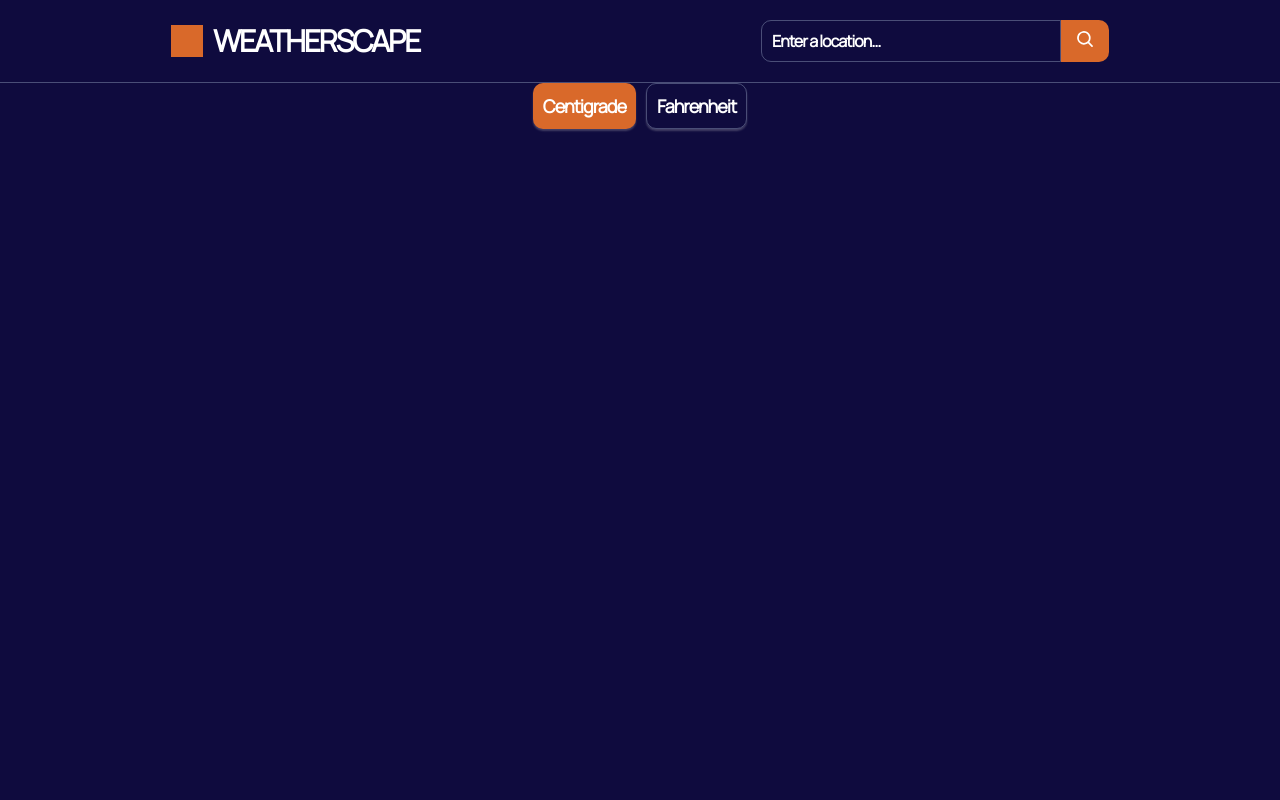
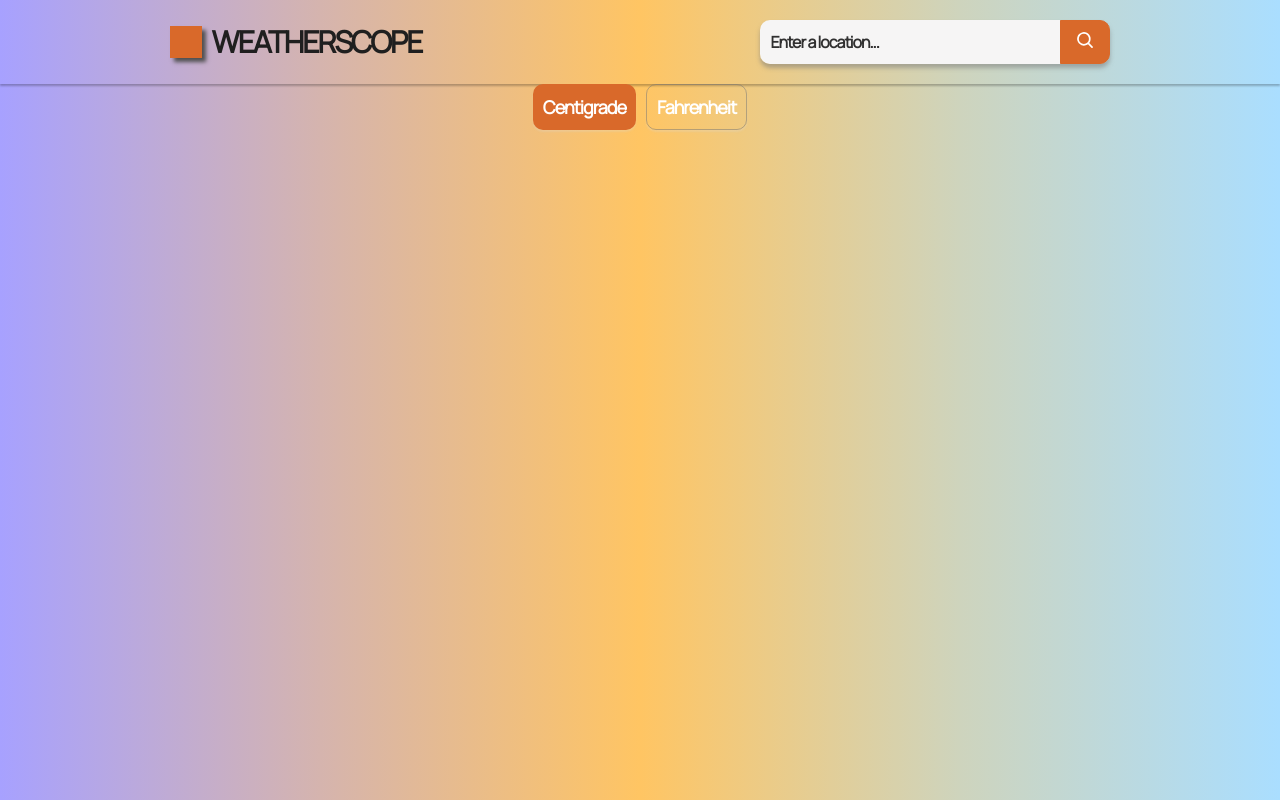
Before and after one commit to j-mcQueen/weatherscape, a React (Create React App) app: page / in a window 1280 px wide. Built offline with nearby package versions, Linux system fonts and the light colour scheme; the HTML template or start-up script is replaced by a standard one.

Commit message:
Develop a11y into header components; update styles

```diff
--- a/src/App.css
+++ b/src/App.css
@@ -8,9 +8,14 @@
 :root {
     --base: #0F0B3E;
     --alt: #D9692A;
-    --trim: rgba(164, 178, 204, 0.4);
+    --trim: rgba(118, 118, 118, 0.5);
     --font: "Manrope";
-    background-color: var(--base);
+    background: rgb(167,161,255);
+    background: linear-gradient(90deg, rgba(167,161,255,1) 0%,
+              rgba(213,180,174,1) 25%,
+              rgba(255,197,99,1) 50%,
+              rgba(206,212,189,1) 75%,
+              rgba(170,222,255,1) 100%);
 }
 
 header {
@@ -18,7 +23,7 @@ header {
     justify-content: space-around;
     align-items: center;
     font-family: var(--font);
-    border-bottom: 1px solid var(--trim);
+    box-shadow: 0 2px 2px 0 rgba(0, 0, 0, 0.25);
 }
 
 input {
--- a/src/components/header/Logo.js
+++ b/src/components/header/Logo.js
@@ -2,7 +2,7 @@ export default function Logo() {
     return (
         <div className="logo">
             <span className="logo-box"></span>
-            <span className="logo-name">WEATHERSCAPE</span>
+            <span className="logo-name">WEATHERSCOPE</span>
         </div>
     )
 }
--- a/src/components/header/Search.js
+++ b/src/components/header/Search.js
@@ -8,8 +8,10 @@ export default function Search() {
                 aria-label="Search for a location"
                 placeholder="Enter a location..."></input>
             <button
+                type="submit"
                 onClick={() => {}}
-                className="search-icon">
+                className="search-icon"
+                aria-label="Submit the search form">
                 <svg
                     xmlns="http://www.w3.org/2000/svg"
                     viewBox="0 0 16 16">
--- a/src/components/header/header.css
+++ b/src/components/header/header.css
@@ -9,44 +9,54 @@
 .logo-box {
     display: block;
     background-color: var(--alt);
+    box-shadow: 4px 4px 4px 0 rgb(80, 80, 80);
 }
 
 .logo-name {
     font-weight: bolder;
     letter-spacing: -2px;
-    color: white;
+    color: rgb(31, 31, 31);
 }
 
 /* form */
 
 form {
     display: flex;
+    border-radius: 10px;
+    box-shadow: 0 4px 4px 0 var(--trim);
 }
 
 input[type="search"] {
     appearance: none;
-    color: white;
-    background-color: inherit;
-    border: 1px solid var(--trim);
+    border: none;
+    color: black;
+    background-color: rgb(246, 245, 245);
     border-radius: 10px 0 0 10px;
     letter-spacing: -1px;
 }
 
 input[type="search"]:focus {
     outline: none;
-    border: 1px solid var(--alt);
+    border: 1px solid rgba(31, 31, 31, 0.6);
 }
 
 input[type="search"]::placeholder {
-    color: white;
+    color: black;
+    opacity: 0.8;
 }
 
 /* icon */
 
 .search-icon {
+    background-color: var(--alt);
+    fill: white;
+    border: 1px solid var(--alt);
     border-radius: 0 10px 10px 0;
-    fill: white;
-    background-color: var(--alt);
+}
+
+.search-icon:focus {
+    outline: none;
+    border: 1px solid rgba(31, 31, 31, 0.6);
 }
 
 @media only screen and (min-width: 1081px) {
```
